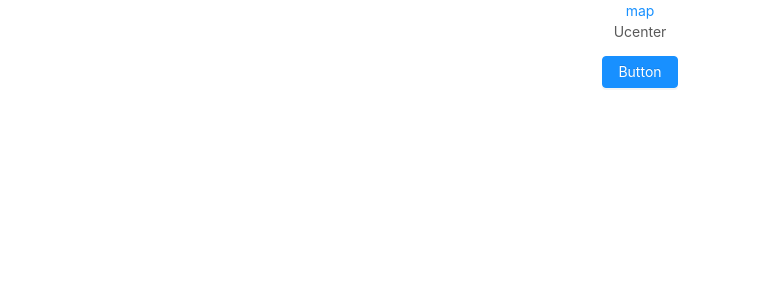
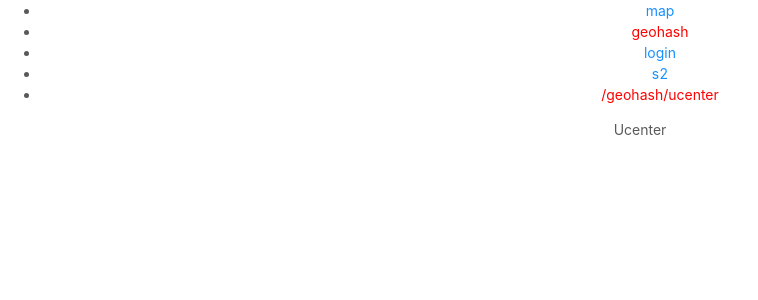
Before and after one commit to linger1216/react-maps, a React app: page /geohash/ucenter in a window 1280 px wide. Shown: the top 300 px of the page, without its empty margins (0-758 px from the left). Built offline with nearby package versions, Linux system fonts and the light colour scheme.

Commit message:
some route

```diff
--- a/src/App.js
+++ b/src/App.js
@@ -7,27 +7,24 @@ import Login from './pages/Login'
 import S2 from './pages/S2'
 import UCenter from './pages/UCenter'
 
-import { Button } from 'antd'
-import { BrowserRouter as Router, Route, Switch, Link } from 'react-router-dom'
+import { BrowserRouter as Router, Route, Switch } from 'react-router-dom'
 
+import NotFound from './pages/NotFound'
+import Nav from './components/Nav'
 function App() {
   return (
     <div className="App">
       <Router>
-        {/* link的用法 */}
-        <Link to="/map">map</Link>
-
-
-        {/* route的用法 */}
-        <Route path="/map" component={MyMap}></Route>
-        <Route path="/geohash" exact={true} component={GeoHash}></Route>
-        <Route path="/login" component={Login}></Route>
-        <Route path="/s2" component={S2}></Route>
-
-        <Route path="/geohash/ucenter" component={UCenter}></Route>
+        <Nav />
+        <Switch>
+          <Route path="/map" strict exact component={MyMap}></Route>
+          <Route path="/geohash" strict exact component={GeoHash}></Route>
+          <Route path="/login" strict exact component={Login}></Route>
+          <Route path="/s2/:id" strict exact component={S2}></Route>
+          <Route path="/geohash/ucenter" strict exact component={UCenter}></Route>
+          <Route component={NotFound}></Route>
+        </Switch>
       </Router>
-
-      <Button type="primary">Button</Button>
     </div>
   );
 }
--- /dev/null
+++ b/src/components/Nav.jsx
@@ -0,0 +1,19 @@
+import React, { Component } from 'react'
+
+import { NavLink} from 'react-router-dom'
+import './style.css'
+export default class Nav extends Component {
+  render() {
+    return (
+      <div>
+        <ul>
+          <li><NavLink to="/map">map</NavLink></li>
+          <li><NavLink to="/geohash">geohash</NavLink></li>
+          <li><NavLink to="/login">login</NavLink></li>
+          <li><NavLink to="/s2">s2</NavLink></li>
+          <li><NavLink to="/geohash/ucenter">/geohash/ucenter</NavLink></li>
+        </ul>
+      </div>
+    )
+  }
+}
--- /dev/null
+++ b/src/components/style.css
@@ -0,0 +1,3 @@
+.active {
+  color: red;
+}
--- /dev/null
+++ b/src/pages/NotFound.jsx
@@ -0,0 +1,11 @@
+import React, { Component } from 'react'
+
+export default class NotFound extends Component {
+  render() {
+    return (
+      <div>
+        <p>NotFound</p>
+      </div>
+    )
+  }
+}
--- a/src/pages/S2.jsx
+++ b/src/pages/S2.jsx
@@ -1,9 +1,18 @@
 import React from 'react'
 
-function S2() {
+
+import querystring from 'querystring'
+
+function S2(props) {
+
+  const query = querystring.parse(props.location.search)
+  console.log(query.name)
+  console.log(query.age)
+
+  let id = props.match.params.id
   return (
     <div>
-      <p>S2</p>
+      <p>S2+{id}</p>
     </div>
   )
 }
```
